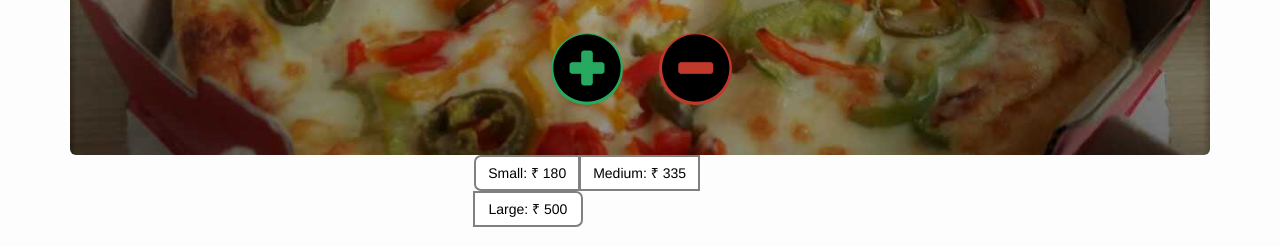
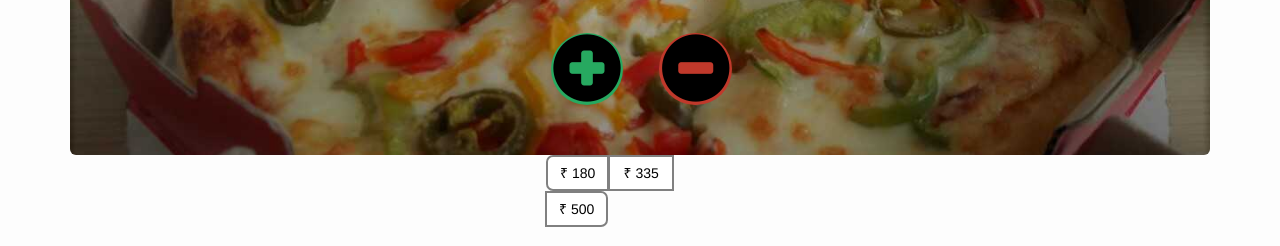
Before and after one commit to ZeusEm/orderBookingPage, a plain HTML site: page index.html in a window 1280 px wide. Shown: the part 270-516 px from the top of the page. Drawn offline with nearby package versions, Linux system fonts and the light colour scheme.

Commit message:
post-UI review code update

```diff
--- a/index.html
+++ b/index.html
@@ -150,9 +150,9 @@
         </div>
       </div>
       <div class="btn-group" style="max-width: 98%;">
-        <button type = "button" class = "btn glowing-border1 btn-primary" style="min-width: 30%; background-color: white;">Small: ₹ 180</button>
-        <button type = "button" class = "btn glowing-border2 btn-primary" style="min-width: 35%; background-color: white;">Medium: ₹ 335</button>
-        <button type = "button" class = "btn glowing-border3 btn-primary" style="min-width: 33%; background-color: white;">Large: ₹ 500</button>
+        <button type = "button" class = "btn glowing-border1 btn-primary" style="min-width: 30%; background-color: white;">₹ 180</button>
+        <button type = "button" class = "btn glowing-border2 btn-primary" style="min-width: 35%; background-color: white;">₹ 335</button>
+        <button type = "button" class = "btn glowing-border3 btn-primary" style="min-width: 33%; background-color: white;">₹ 500</button>
       </div>
       <br><br>
       <div class="jumbotron" id="jumbo2">
```
